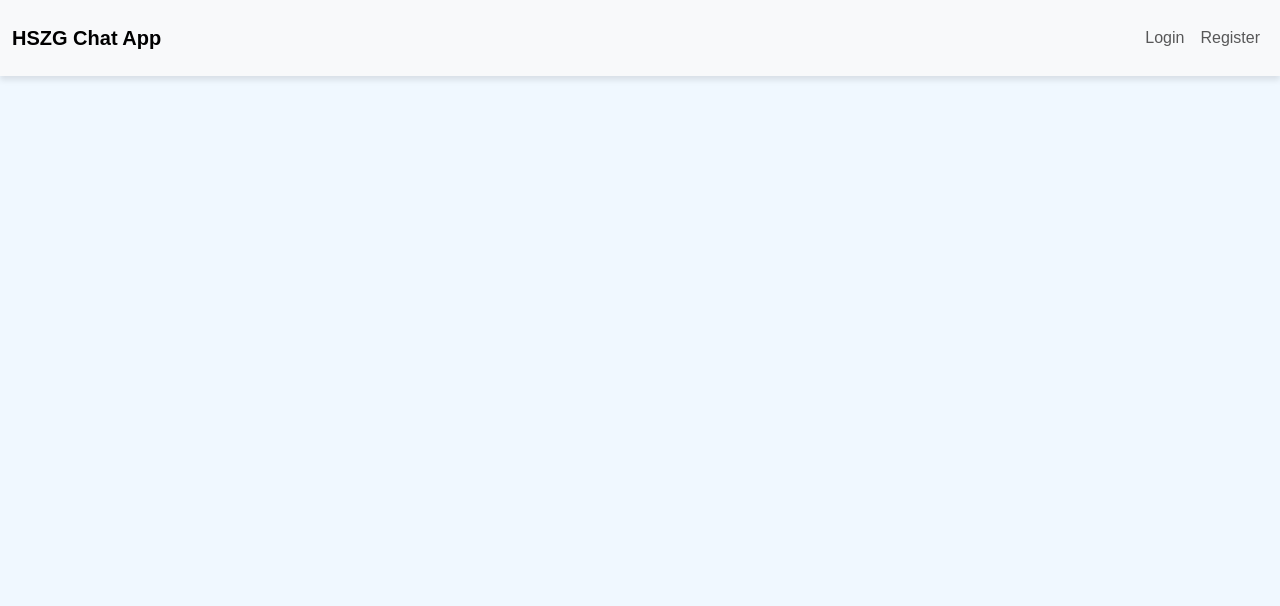
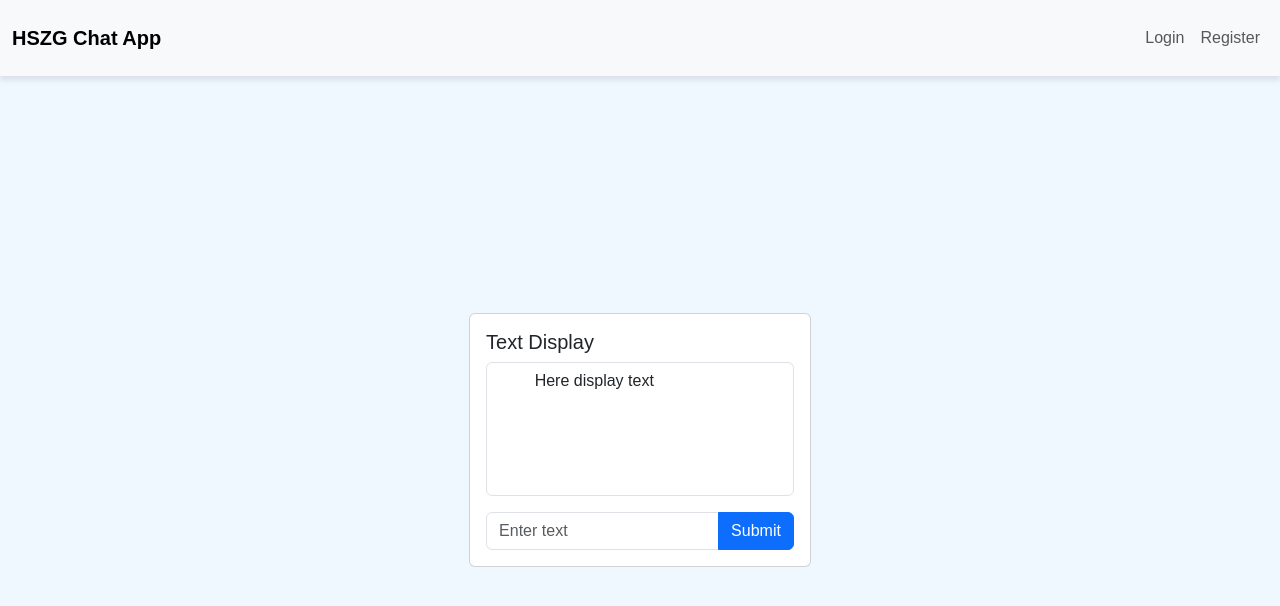
Before and after one commit to NiklasKaulfers/Chat-App-Angular, an Angular app: page /chat in a window 1280 px wide. Before the commit this address led to /. Shown: the top 606 px of the page. Built offline with nearby package versions, Linux system fonts and the light colour scheme.

Commit message:
added chat page

```diff
--- a/src/app/app.component.ts
+++ b/src/app/app.component.ts
@@ -11,5 +11,5 @@ import { routes } from './app.routes';
   styleUrls: ['./app.component.css'],
 })
 export class AppComponent {
-  title = 'my-angular-app';
+  title = 'HSZG Chat-App';
 }
--- a/src/app/app.routes.ts
+++ b/src/app/app.routes.ts
@@ -3,11 +3,13 @@ import {LoginComponent} from './components/login/login.component';
 import {StartPageComponent} from './components/start-page/start-page.component';
 import {RegisterComponent} from './components/register/register.component';
 import {RoomListComponent} from './components/room-list/room-list.component';
+import {ChatComponent} from './components/chat/chat.component';
 
 export const routes: Routes = [
   { path: 'login', component: LoginComponent },
   { path: 'rooms', component: RoomListComponent },
   { path: 'start', component: StartPageComponent },
+  { path: 'chat', component: ChatComponent },
   { path: '', redirectTo: "start", pathMatch: 'full' },
   { path: 'register', component: RegisterComponent },
 ];
--- /dev/null
+++ b/src/app/components/chat/chat.component.css
@@ -0,0 +1,3 @@
+textarea {
+  resize: none;
+}
--- /dev/null
+++ b/src/app/components/chat/chat.component.html
@@ -0,0 +1,18 @@
+<div class="container mt-4">
+  <div class="card">
+    <div class="card-body">
+      <h5 class="card-title">Text Display</h5>
+
+      <!-- Textarea with better styling -->
+      <textarea class="form-control mb-3" rows="5" readonly>
+        Here display text
+      </textarea>
+
+      <!-- Input and Button -->
+      <div class="input-group">
+        <input type="text" class="form-control" placeholder="Enter text" [(ngModel)]="userInput">
+        <button class="btn btn-primary" (click)="submitText()">Submit</button>
+      </div>
+    </div>
+  </div>
+</div>
--- /dev/null
+++ b/src/app/components/chat/chat.component.ts
@@ -0,0 +1,20 @@
+import { Component } from '@angular/core';
+import {FormsModule} from '@angular/forms';
+
+@Component({
+  selector: 'app-chat',
+  imports: [
+    FormsModule
+  ],
+  templateUrl: './chat.component.html',
+  styleUrl: './chat.component.css'
+})
+export class ChatComponent {
+  userInput: string = '';
+
+  submitText() {
+    console.log('User Input:', this.userInput);
+    alert('Submitted: ' + this.userInput);
+  }
+
+}
--- a/src/app/components/start-page/start-page.component.ts
+++ b/src/app/components/start-page/start-page.component.ts
@@ -11,7 +11,7 @@ import {NgIf} from '@angular/common';
   ],
   styleUrls: ['./start-page.component.css']
 })
-export class StartPageComponent implements OnInit {
+export class StartPageComponent {
   showHeader: boolean = false;
   loggedIn: boolean = false;
 
```
Also changed, not shown: 1 other file (tests, documents, lock files or other folders).
